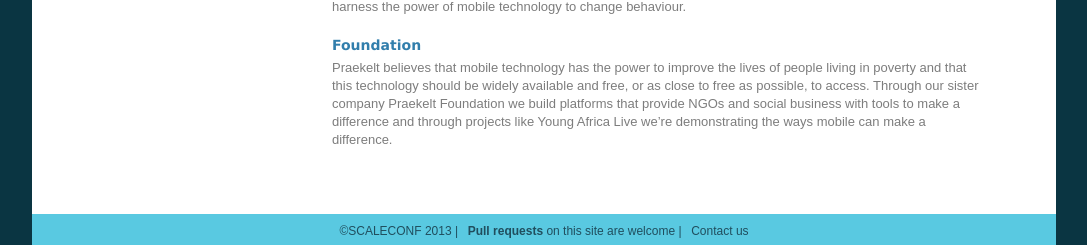
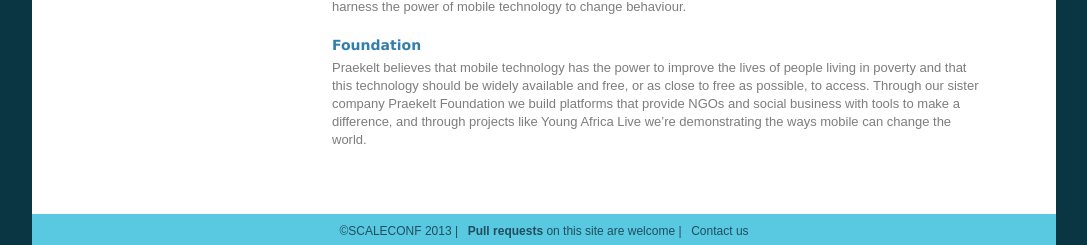
Before and after one commit to scaleconf/scaleconf.github.com, a Jekyll site: the page built from sponsors/praekelt.html, in a window 1280 px wide. Shown: the part 832-1077 px from the top of the page, without its empty margins (96-1183 px from the left). Built offline with Jekyll 4.4.1, drawn with Linux system fonts in a browser that asks for light colours; some web fonts are replaced; Markdown is read by kramdown in place of the engine named in the settings.

Commit message:
small copy changes from Belinda

```diff
--- a/sponsors/praekelt.html
+++ b/sponsors/praekelt.html
@@ -8,5 +8,5 @@
     - heading: Approach
       text: The world’s changing media and technology landscape requires a new kind of organization that combines innovation with creativity, technology with strategy. Praekelt works in partnership with brands, mobile network operators, content creators, user experience specialists and digital technologists to create platforms, applications and campaigns that engage and inspire. With a multidisciplinary team across five international offices, we harness the power of mobile technology to change behaviour.
     - heading: Foundation
-      text: Praekelt believes that mobile technology has the power to improve the lives of people living in poverty and that this technology should be widely available and free, or as close to free as possible, to access. Through our sister company Praekelt Foundation we build platforms that provide NGOs and social business with tools to make a difference and through projects like Young Africa Live we’re demonstrating the ways mobile can make a difference.
+      text: Praekelt believes that mobile technology has the power to improve the lives of people living in poverty and that this technology should be widely available and free, or as close to free as possible, to access. Through our sister company Praekelt Foundation we build platforms that provide NGOs and social business with tools to make a difference, and through projects like Young Africa Live we’re demonstrating the ways mobile can change the world.
 ---
```
